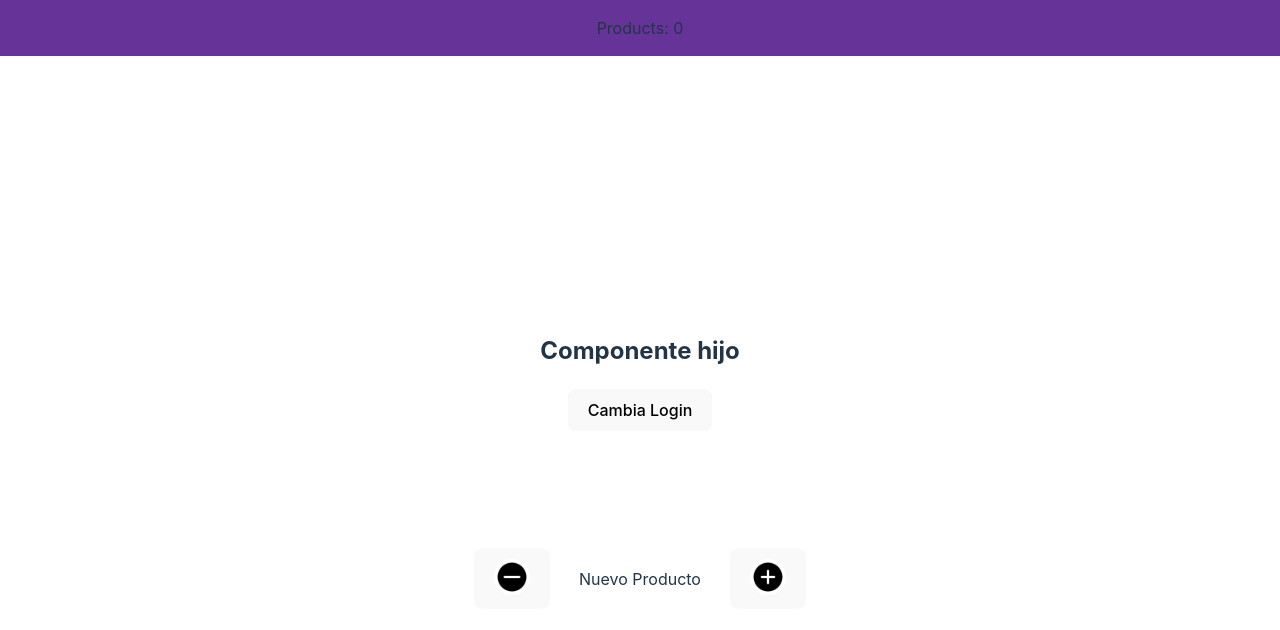
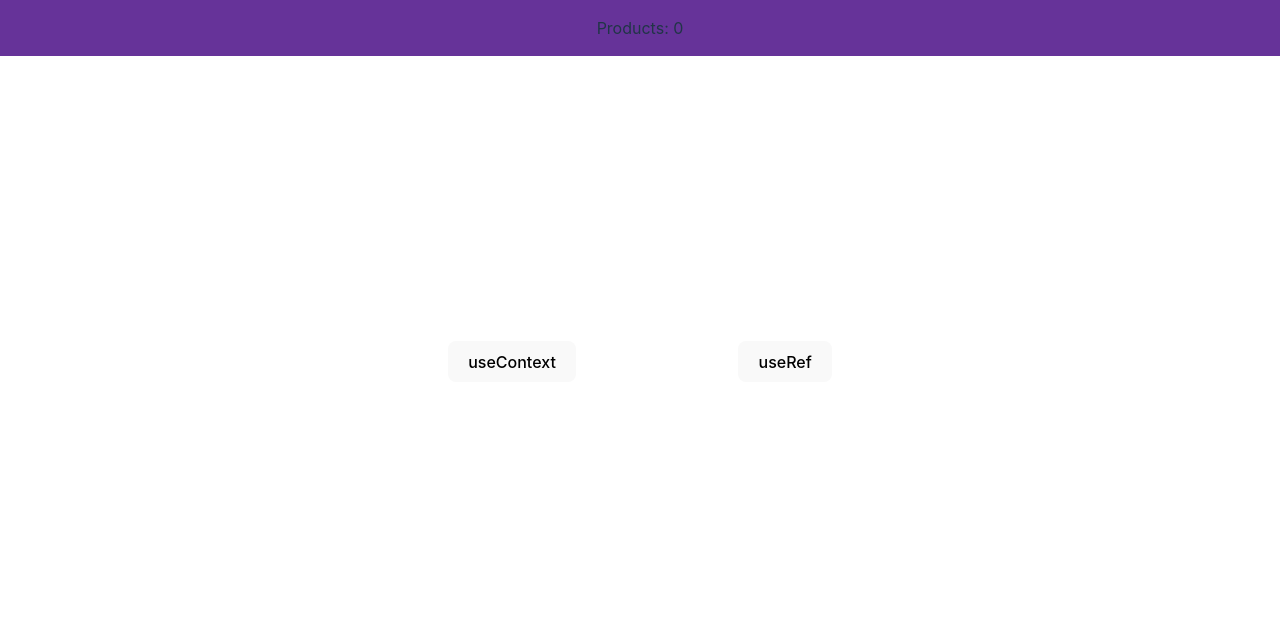
Before and after one commit to dr1602/react-advanced, a React (Vite) app: page / in a window 1280 px wide. Shown: the top 630 px of the page. Built offline with nearby package versions, Linux system fonts and the light colour scheme.

Commit message:
11nov_24_prework

```diff
--- a/src/App.tsx
+++ b/src/App.tsx
@@ -1,19 +1,51 @@
 
 import './App.css'
+import { useState } from 'react'
+import { UserProvider } from './providers/UserProviders'
+import { ProductProvider } from './providers/ProductsProviders'
 import { Header } from './components/Header'
 import { Hijo } from './components/Hijo'
-import { UserProvider } from './providers/UserProviders'
-import { ProductProvider } from './providers/ProductsProviders'
+import { PulsaBotones } from './components/PulsaBotonUseRef'
 
 function App() {
+  const [isContext, setIsContext] = useState<boolean>(false)
+  const [isRef, setIsRef] = useState<boolean>(false)
+
+  const toggleIsContext = () => {
+    setIsContext(!isContext)
+    setIsRef(false)
+  }
+
+  const toggleRef = () => {
+    setIsContext(false)
+    setIsRef(!isRef)
+  }
 
   return (
     <>
+      <div className='App__menu'>
+        <button
+          onClick={toggleIsContext}
+        >
+          useContext
+        </button>
+        <button
+          onClick={toggleRef}
+        >
+          useRef
+        </button>
+      </div>
       <UserProvider>
         <ProductProvider>
           <Header/>
           <div className='App'>
-            <Hijo />
+            {
+              !!isContext && <Hijo />
+            }
+            {
+              !!isRef && <PulsaBotones/>
+            }
+
           </div>
         </ProductProvider>
       </UserProvider>
--- a/src/index.css
+++ b/src/index.css
@@ -98,3 +98,11 @@ button:focus-visible {
   background: white;
   border-radius: 100%;
 }
+
+.App__menu {
+  position: relative;
+  bottom: 3vw;
+  width: 30vw;
+  display: flex;
+  justify-content: space-between;
+}
```
Also changed, not shown: src/components/PulsaBotonUseRef.tsx (added, +51 -0 lines).
